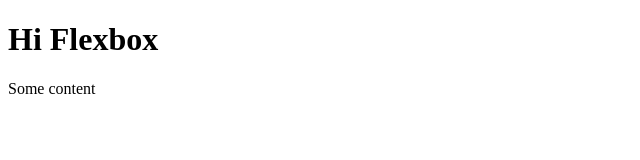
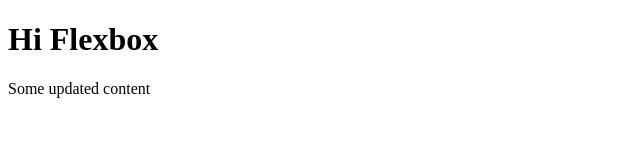
Before and after one commit to RandeeJ/flexbox-course, a plain HTML site: page index.html in a window 1280 px wide. Shown: the full height of the page, 0-640 px from the left. Drawn offline with Linux system fonts and the light colour scheme.

```diff
--- a/index.html
+++ b/index.html
@@ -8,6 +8,6 @@
   <body>
     <h1>Hi Flexbox</h1>
 
-    <p>Some content</p>
+    <p>Some updated content</p>
   </body>
 </html>
```
Also changed, not shown: tbot.png (added).
